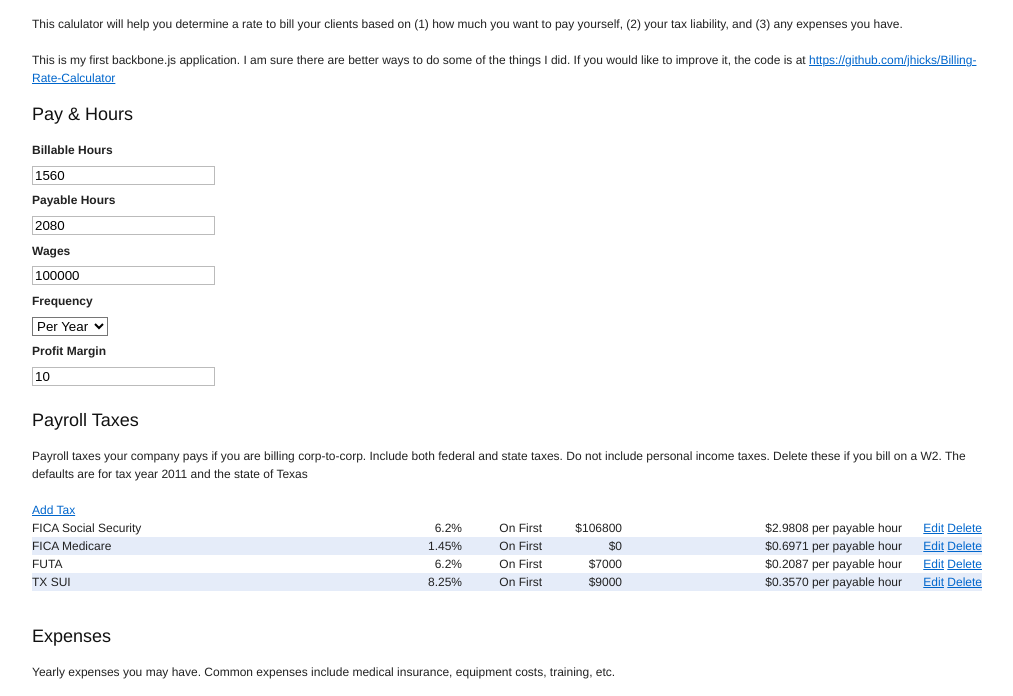
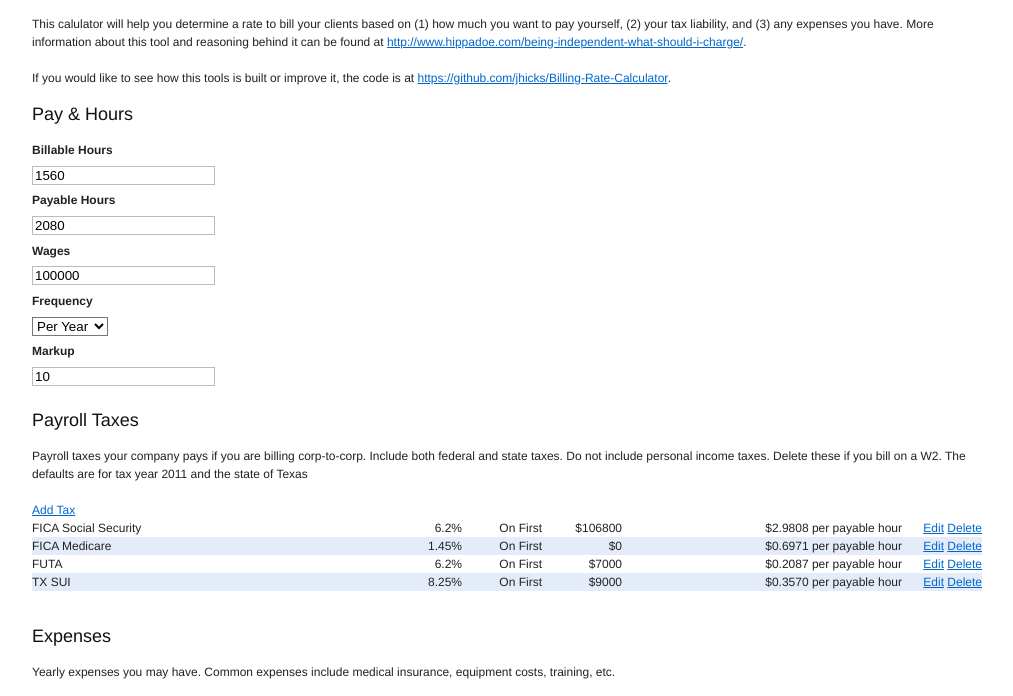
Before and after one commit to jhicks/Billing-Rate-Calculator, a plain HTML site: page index.html in a window 1280 px wide. Shown: the part 39-735 px from the top of the page, without its empty margins (133-1146 px from the left). Drawn offline with nearby package versions, Linux system fonts and the light colour scheme.

Commit message:
changed margin/profit to markup.  added link to blog post

```diff
--- a/index.html
+++ b/index.html
@@ -23,8 +23,8 @@
   <body>
     <section class="header container">
       <h2>Billing Rate Calculator</h2>
-      <p>This calulator will help you determine a rate to bill your clients based on (1) how much you want to pay yourself, (2) your tax liability, and (3) any expenses you have.</p>
-      <p>This is my first backbone.js application. I am sure there are better ways to do some of the things I did.  If you would like to improve it, the code is at <a href="https://github.com/jhicks/Billing-Rate-Calculator">https://github.com/jhicks/Billing-Rate-Calculator</a></p>
+      <p>This calulator will help you determine a rate to bill your clients based on (1) how much you want to pay yourself, (2) your tax liability, and (3) any expenses you have.  More information about this tool and reasoning behind it can be found at <a href="http://www.hippadoe.com/being-independent-what-should-i-charge/">http://www.hippadoe.com/being-independent-what-should-i-charge/</a>.</p>
+      <p>If you would like to see how this tools is built or improve it, the code is at <a href="https://github.com/jhicks/Billing-Rate-Calculator">https://github.com/jhicks/Billing-Rate-Calculator</a>.</p>
     </section>
 
     <section id="rate_calculator" class="container">
@@ -43,8 +43,8 @@
             <option>Per Year</option>
           </select>
         </div>
-        <div><label for="margin" title="The % profit you want.">Profit Margin</label></div>
-        <div><input type="text" id="margin"/></div>
+        <div><label for="markup" title="The % markup you want for each hour billed.">Markup</label></div>
+        <div><input type="text" id="markup"/></div>
       </section>
 
       <hr class="space"/>
--- a/scripts/ratecalc.js
+++ b/scripts/ratecalc.js
@@ -20,7 +20,7 @@ $(function() {
       payable_hours: 2080,
       pay: 100000,
       pay_type: "Per Year",
-      margin: 10
+      markup: 10
     },
 
     initialize: function() {
@@ -97,7 +97,7 @@ $(function() {
       this.expenses.each(function(expense) { expense.calculateHourlyExpense();});
 
       var baseBillRate = (this.getYearlyPay() + this.getTotalExpenses() + this.getTotalTaxLiability()) / Number(this.get('billable_hours'));
-      var result = baseBillRate + (baseBillRate * (Number(this.get('margin')) / 100));
+      var result = baseBillRate + (baseBillRate * (Number(this.get('markup')) / 100));
       result = result.toFixed(2);
       this.set({suggested_bill_rate: result});
 
@@ -384,7 +384,7 @@ $(function() {
       $('#payable_hours').val(this.model.get('payable_hours'));
       $('#pay').val(this.model.get('pay'));
       $('#pay_type').val(this.model.get('pay_type'));
-      $('#margin').val(this.model.get('margin'));
+      $('#markup').val(this.model.get('markup'));
 
       return this;
     },
```
